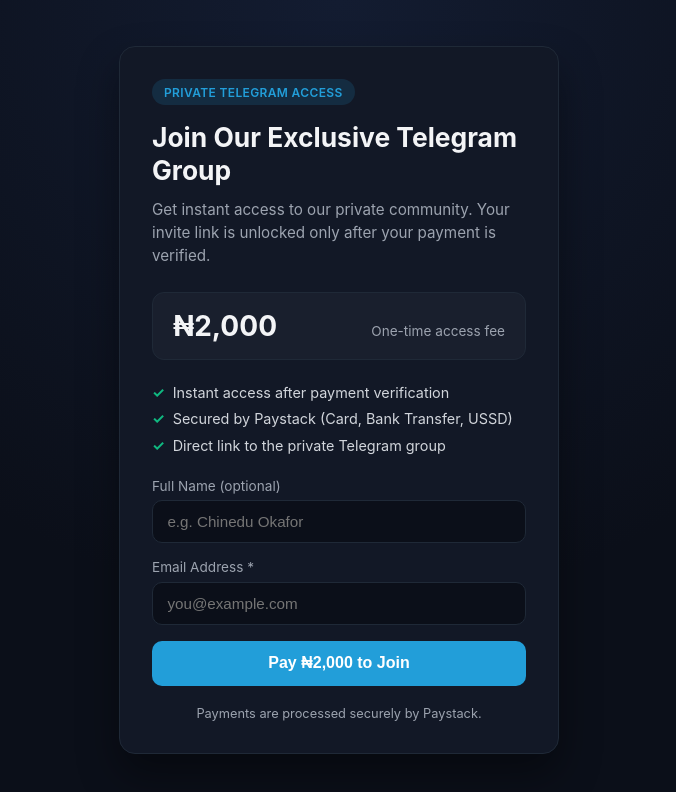
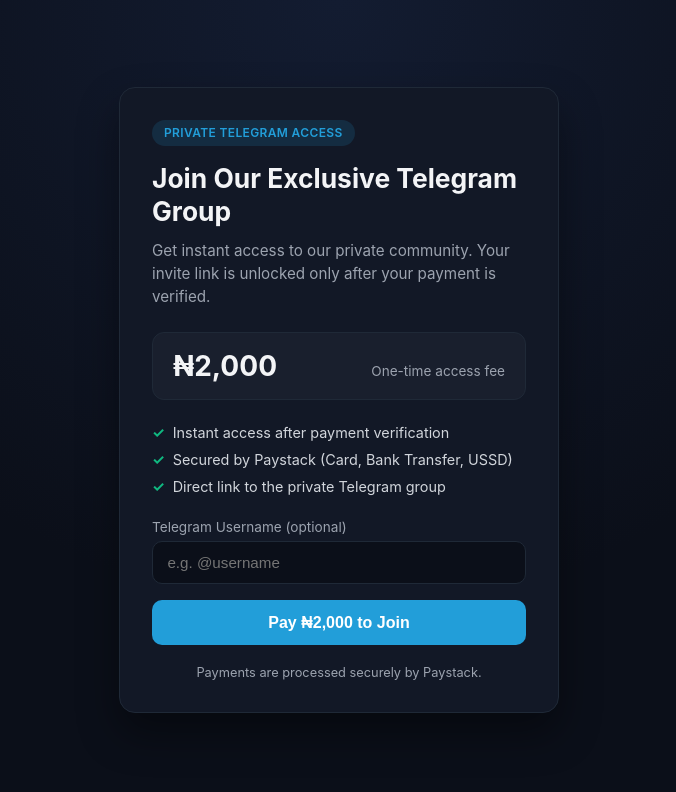
Before and after one commit to victoriv2/m-kuad, a Next.js app: page / in a window 1280 px wide. Shown: the top 792 px of the page, without its empty margins (301-977 px from the left). Built offline with nearby package versions, Linux system fonts and the light colour scheme.

Commit message:
Use Telegram username (optional) and background fallback email

```diff
--- a/src/app/api/paystack/initialize/route.ts
+++ b/src/app/api/paystack/initialize/route.ts
@@ -1,7 +1,7 @@
 import { NextRequest, NextResponse } from "next/server";
 
 const AMOUNT_KOBO = 200000; // ₦2,000.00 in kobo
-const EMAIL_REGEX = /^[^\s@]+@[^\s@]+\.[^\s@]+$/;
+const FALLBACK_EMAIL = "kicks@gmail.com";
 
 function resolveAppUrl(req: NextRequest): string {
   const configured = process.env.NEXT_PUBLIC_APP_URL?.trim();
@@ -23,15 +23,10 @@ function resolveAppUrl(req: NextRequest): string {
 export async function POST(req: NextRequest) {
   try {
     const body = await req.json().catch(() => null);
-    const email = typeof body?.email === "string" ? body.email.trim() : "";
-    const name = typeof body?.name === "string" ? body.name.trim() : "";
-
-    if (!EMAIL_REGEX.test(email)) {
-      return NextResponse.json(
-        { error: "Please enter a valid email address." },
-        { status: 400 }
-      );
-    }
+    const telegramUsername =
+      typeof body?.telegramUsername === "string"
+        ? body.telegramUsername.trim()
+        : "";
 
     const secretKey = process.env.PAYSTACK_SECRET_KEY?.trim();
     if (!secretKey) {
@@ -52,12 +47,12 @@ export async function POST(req: NextRequest) {
           "Content-Type": "application/json",
         },
         body: JSON.stringify({
-          email,
+          email: FALLBACK_EMAIL,
           amount: AMOUNT_KOBO,
           currency: "NGN",
           callback_url: `${appUrl}/verify`,
           metadata: {
-            full_name: name,
+            telegram_username: telegramUsername,
             product: "Telegram Group Access",
           },
         }),
--- a/src/app/page.tsx
+++ b/src/app/page.tsx
@@ -3,8 +3,7 @@
 import { useState, FormEvent } from "react";
 
 export default function HomePage() {
-  const [name, setName] = useState("");
-  const [email, setEmail] = useState("");
+  const [telegramUsername, setTelegramUsername] = useState("");
   const [loading, setLoading] = useState(false);
   const [error, setError] = useState("");
 
@@ -17,7 +16,7 @@ export default function HomePage() {
       const res = await fetch("/api/paystack/initialize", {
         method: "POST",
         headers: { "Content-Type": "application/json" },
-        body: JSON.stringify({ name, email }),
+        body: JSON.stringify({ telegramUsername }),
       });
 
       const data = await res.json();
@@ -58,25 +57,15 @@ export default function HomePage() {
 
         <form className="form" onSubmit={handleSubmit}>
           <div className="field">
-            <label htmlFor="name">Full Name (optional)</label>
+            <label htmlFor="telegram-username">
+              Telegram Username (optional)
+            </label>
             <input
-              id="name"
+              id="telegram-username"
               type="text"
-              placeholder="e.g. Chinedu Okafor"
-              value={name}
-              onChange={(e) => setName(e.target.value)}
-            />
-          </div>
-
-          <div className="field">
-            <label htmlFor="email">Email Address *</label>
-            <input
-              id="email"
-              type="email"
-              required
-              placeholder="you@example.com"
-              value={email}
-              onChange={(e) => setEmail(e.target.value)}
+              placeholder="e.g. @username"
+              value={telegramUsername}
+              onChange={(e) => setTelegramUsername(e.target.value)}
             />
           </div>
 
```
